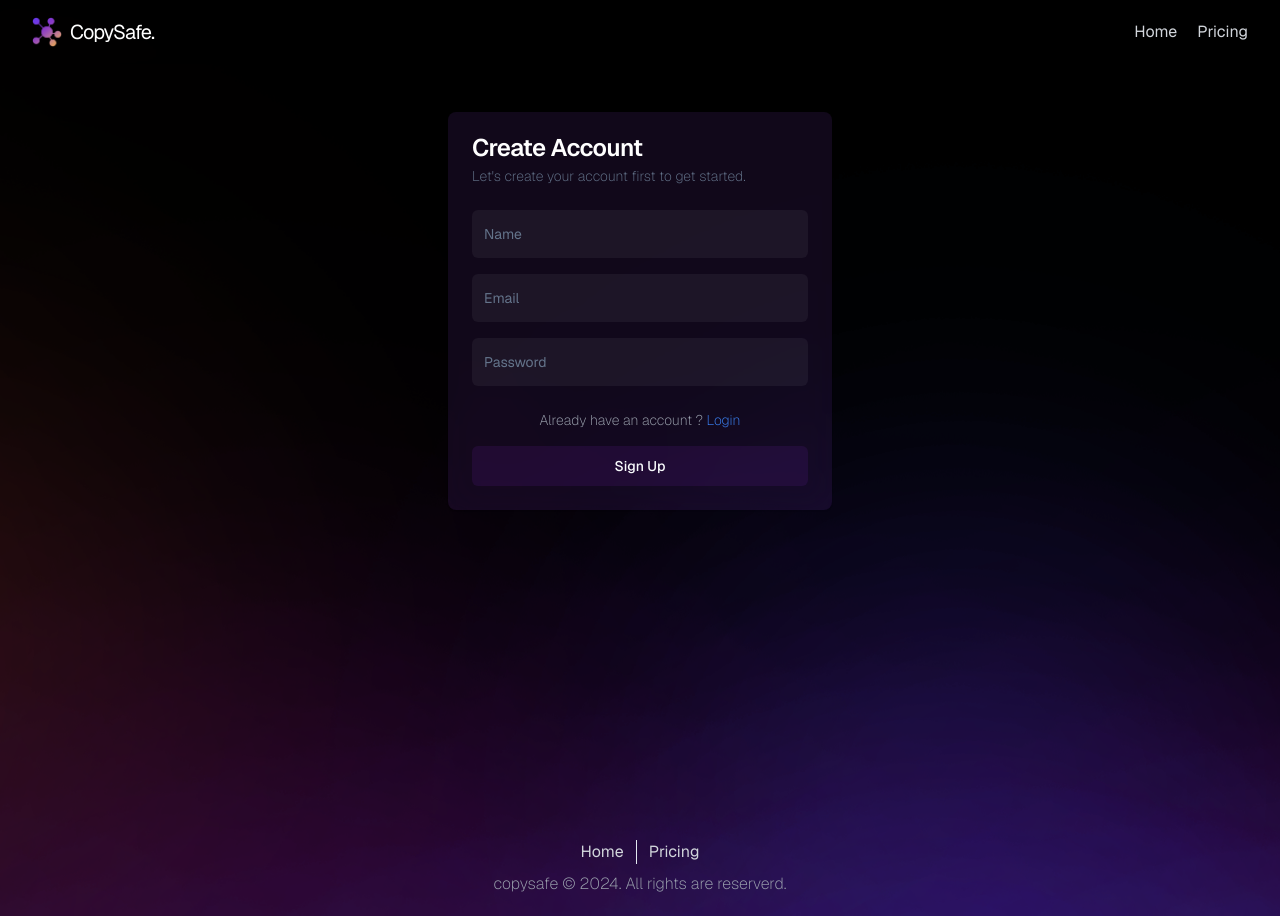
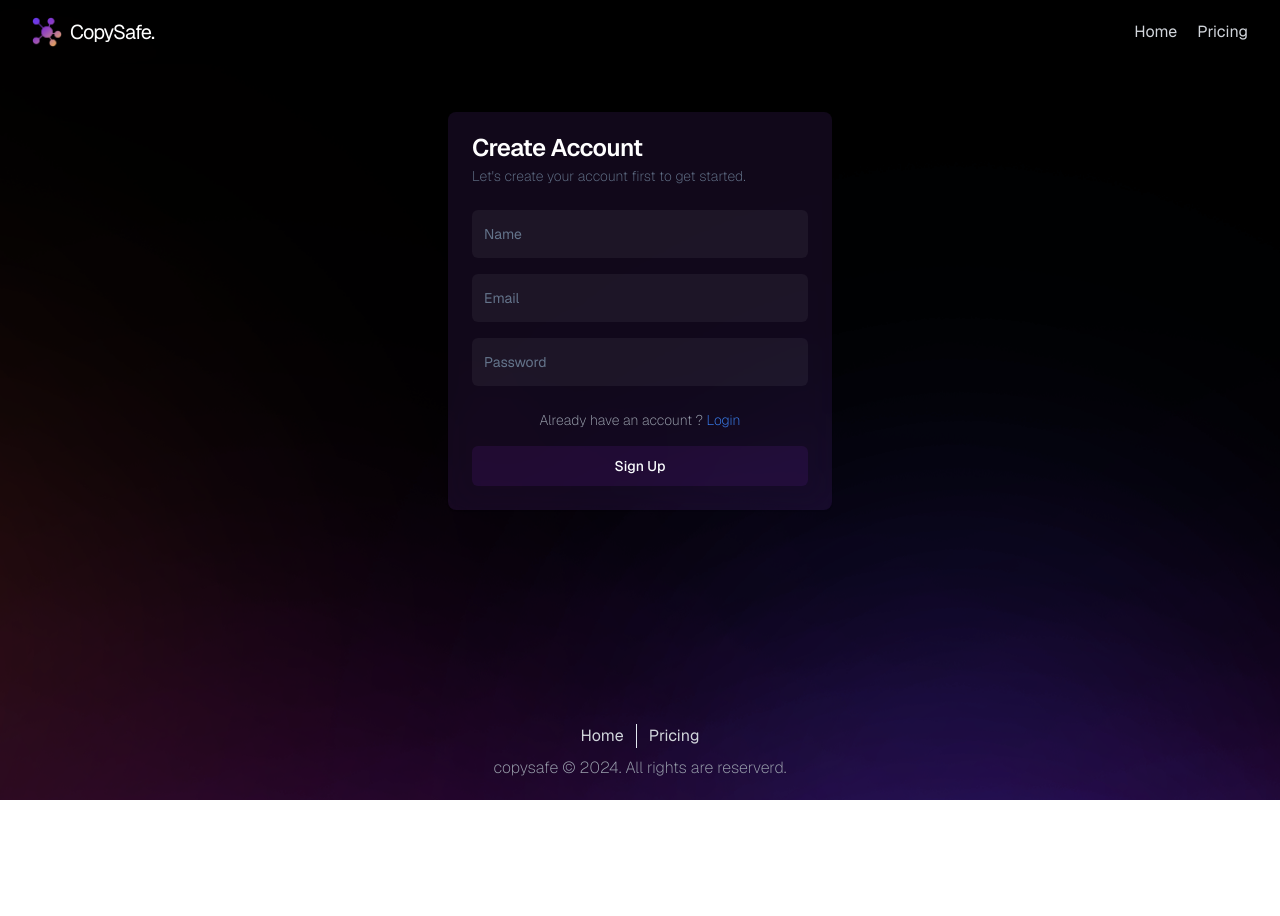
Before and after one commit to akshayxemo/copy-safe-web, a Next.js app in the folder client/: page /auth/signup in a window 1280 px wide. After the commit the page ends 800 px from the top, so only its background shows below. Built offline with nearby package versions, Linux system fonts and the light colour scheme; no server answers.

Commit message:
auth page layout change

```diff
--- a/client/app/(root)/auth/layout.tsx
+++ b/client/app/(root)/auth/layout.tsx
@@ -10,7 +10,7 @@
     redirect(`/chat`);
   }
 
-  return <div className="min-h-screen w-full">{children}</div>;
+  return <div className="min-h-full w-full">{children}</div>;
 };
 
 export default layout;
```
